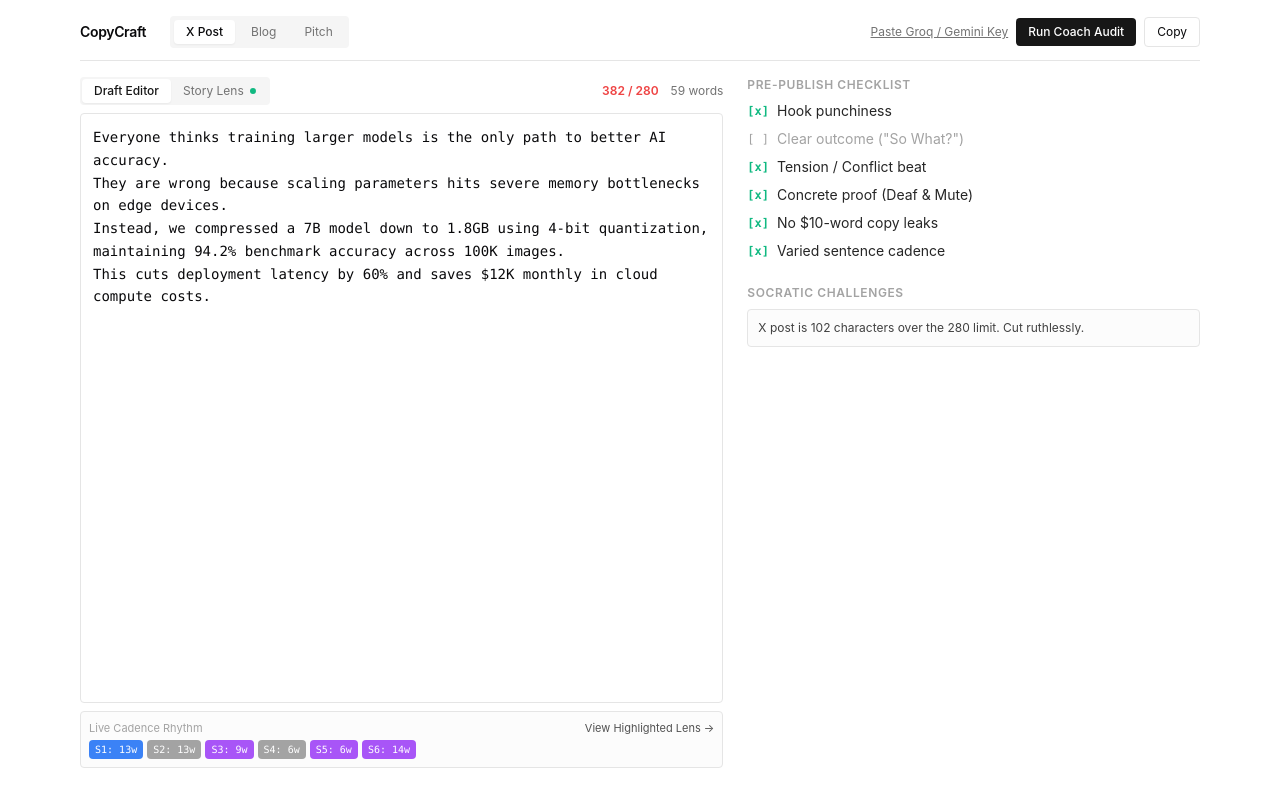
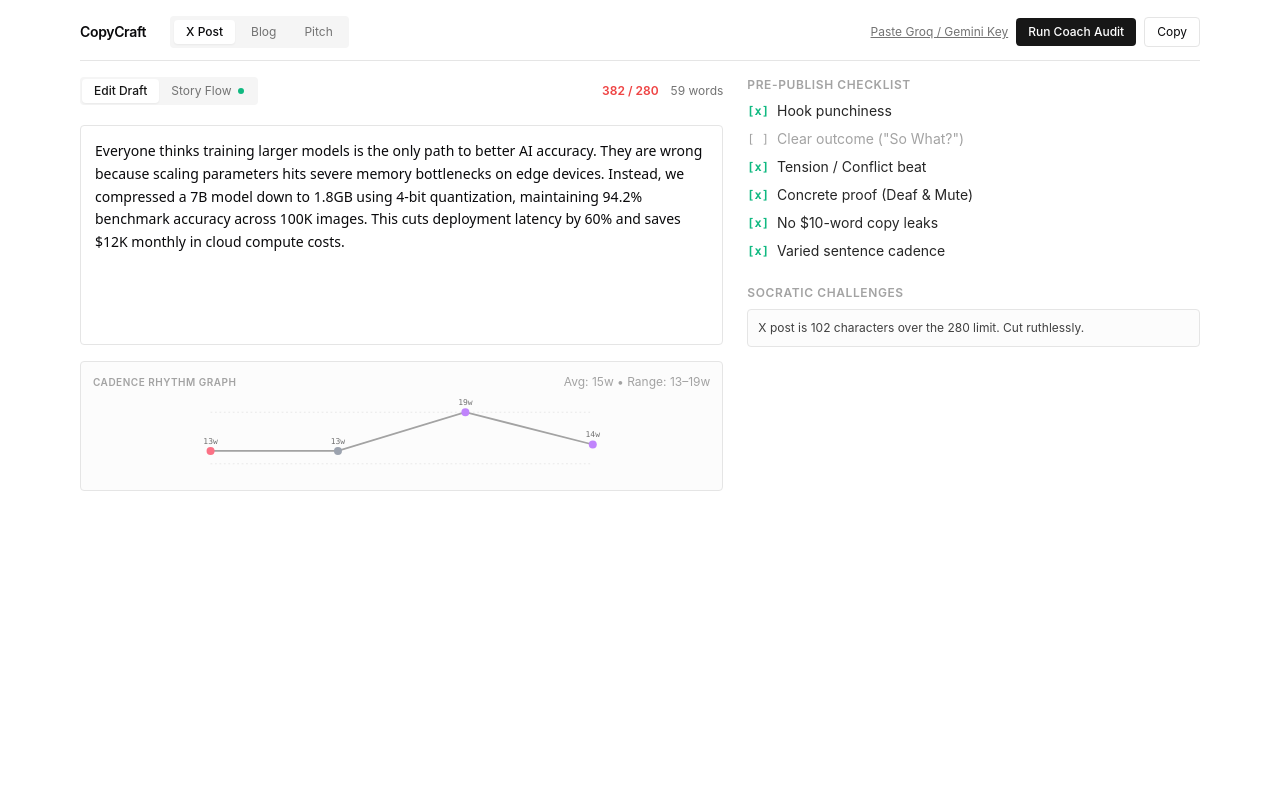
Before and after one commit to kishan-sp/CopyCraft, a Next.js app: page / in a window 1280 px wide. Built offline with nearby package versions, Linux system fonts and the light colour scheme.

Commit message:
Convert Story Lens to continuous inline flow and add cadence line graph

```diff
--- a/src/app/page.tsx
+++ b/src/app/page.tsx
@@ -1,28 +1,25 @@
 'use client';
 
 import { useState, useMemo, useEffect, useTransition } from 'react';
-import { WritingMode, AnalysisResult } from '@/lib/types';
+import { WritingMode, AnalysisResult, SentenceAnalysis } from '@/lib/types';
 import { analyzeLocally } from '@/lib/heuristics';
 
-const SAMPLE_TEXT = `Everyone thinks training larger models is the only path to better AI accuracy.
-They are wrong because scaling parameters hits severe memory bottlenecks on edge devices.
-Instead, we compressed a 7B model down to 1.8GB using 4-bit quantization, maintaining 94.2% benchmark accuracy across 100K images.
-This cuts deployment latency by 60% and saves $12K monthly in cloud compute costs.`;
+const SAMPLE_TEXT = `Everyone thinks training larger models is the only path to better AI accuracy. They are wrong because scaling parameters hits severe memory bottlenecks on edge devices. Instead, we compressed a 7B model down to 1.8GB using 4-bit quantization, maintaining 94.2% benchmark accuracy across 100K images. This cuts deployment latency by 60% and saves $12K monthly in cloud compute costs.`;
 
-const ROLE_STYLES = {
-  hook: 'border-l-4 border-blue-500 bg-blue-500/10 dark:bg-blue-500/20 text-blue-950 dark:text-blue-100 p-2.5 rounded-r',
-  tension: 'border-l-4 border-amber-500 bg-amber-500/10 dark:bg-amber-500/20 text-amber-950 dark:text-amber-100 p-2.5 rounded-r',
-  resolution: 'border-l-4 border-emerald-500 bg-emerald-500/10 dark:bg-emerald-500/20 text-emerald-950 dark:text-emerald-100 p-2.5 rounded-r',
-  proof: 'border-l-4 border-purple-500 bg-purple-500/10 dark:bg-purple-500/20 text-purple-950 dark:text-purple-100 p-2.5 rounded-r',
-  neutral: 'border-l-4 border-neutral-300 dark:border-neutral-700 bg-neutral-100/40 dark:bg-neutral-800/40 p-2.5 rounded-r'
+const ROLE_TEXT_COLORS = {
+  hook: 'text-rose-400 dark:text-rose-400',
+  tension: 'text-orange-400 dark:text-orange-400',
+  resolution: 'text-amber-300 dark:text-amber-300',
+  proof: 'text-purple-400 dark:text-purple-400',
+  neutral: 'text-neutral-400 dark:text-neutral-300'
 };
 
-const ROLE_PILL_STYLES = {
-  hook: 'bg-blue-500 text-white',
-  tension: 'bg-amber-500 text-white',
-  resolution: 'bg-emerald-500 text-white',
-  proof: 'bg-purple-500 text-white',
-  neutral: 'bg-neutral-400 text-white'
+const ROLE_HEX_COLORS: Record<string, string> = {
+  hook: '#fb7185',
+  tension: '#fb923c',
+  resolution: '#facc15',
+  proof: '#c084fc',
+  neutral: '#9ca3af'
 };
 
 const ROLE_LABELS = {
@@ -33,17 +30,138 @@ const ROLE_LABELS = {
   neutral: 'Narrative'
 };
 
+function CadenceLineGraph({ sentences }: { sentences: SentenceAnalysis[] }) {
+  if (sentences.length === 0) {
+    return (
+      <div className="h-20 flex items-center justify-center text-xs text-neutral-400 border border-neutral-200 dark:border-neutral-800 rounded">
+        Cadence graph will plot sentence rhythm as you type
+      </div>
+    );
+  }
+
+  const wordCounts = sentences.map((s) => s.wordCount);
+  const maxWords = Math.max(...wordCounts, 10);
+  const minWords = Math.max(0, Math.min(...wordCounts) - 2);
+  const range = maxWords - minWords || 1;
+
+  const width = 500;
+  const height = 90;
+  const paddingX = 35;
+  const paddingY = 16;
+  const chartWidth = width - paddingX * 2;
+  const chartHeight = height - paddingY * 2;
+
+  const points = sentences.map((s, i) => {
+    const x =
+      sentences.length === 1
+        ? width / 2
+        : paddingX + (i / (sentences.length - 1)) * chartWidth;
+    const y =
+      height - paddingY - ((s.wordCount - minWords) / range) * chartHeight;
+    return { x, y, sentence: s, index: i };
+  });
+
+  const pathD =
+    points.length === 1
+      ? ''
+      : points.reduce(
+          (acc, pt, i) =>
+            `${acc} ${i === 0 ? 'M' : 'L'} ${pt.x.toFixed(1)} ${pt.y.toFixed(1)}`,
+          ''
+        );
+
+  return (
+    <div className="p-3 border border-neutral-200 dark:border-neutral-800 rounded bg-neutral-50/50 dark:bg-neutral-900/40 space-y-2">
+      <div className="flex items-center justify-between text-xs text-neutral-400">
+        <span className="font-semibold uppercase tracking-wider text-[10px]">
+          Cadence Rhythm Graph
+        </span>
+        <span>
+          Avg: {Math.round(wordCounts.reduce((a, b) => a + b, 0) / wordCounts.length)}w •
+          Range: {Math.min(...wordCounts)}–{Math.max(...wordCounts)}w
+        </span>
+      </div>
+
+      <div className="relative w-full overflow-hidden">
+        <svg viewBox={`0 0 ${width} ${height}`} className="w-full h-20 overflow-visible">
+          {/* Reference guides */}
+          <line
+            x1={paddingX}
+            y1={paddingY}
+            x2={width - paddingX}
+            y2={paddingY}
+            stroke="currentColor"
+            strokeDasharray="2 3"
+            className="text-neutral-200 dark:text-neutral-800"
+          />
+          <line
+            x1={paddingX}
+            y1={height - paddingY}
+            x2={width - paddingX}
+            y2={height - paddingY}
+            stroke="currentColor"
+            strokeDasharray="2 3"
+            className="text-neutral-200 dark:text-neutral-800"
+          />
+
+          {/* Cadence Line */}
+          {pathD && (
+            <path
+              d={pathD}
+              fill="none"
+              stroke="currentColor"
+              strokeWidth="2"
+              className="text-neutral-400 dark:text-neutral-600"
+            />
+          )}
+
+          {/* Points */}
+          {points.map((pt) => {
+            const roleColor = ROLE_HEX_COLORS[pt.sentence.role] || '#9ca3af';
+            return (
+              <g key={pt.index} className="group cursor-pointer">
+                <circle
+                  cx={pt.x}
+                  cy={pt.y}
+                  r={pt.sentence.isMonotonous ? '6' : '4.5'}
+                  fill={roleColor}
+                  stroke={pt.sentence.isMonotonous ? '#ef4444' : 'transparent'}
+                  strokeWidth={pt.sentence.isMonotonous ? '2' : '0'}
+                  className="transition-transform hover:scale-125"
+                />
+                <text
+                  x={pt.x}
+                  y={pt.y - 8}
+                  textAnchor="middle"
+                  className="text-[9px] fill-neutral-500 font-mono"
+                >
+                  {pt.sentence.wordCount}w
+                </text>
+              </g>
+            );
+          })}
+        </svg>
+      </div>
+
+      {sentences.some((s) => s.isMonotonous) && (
+        <p className="text-[11px] text-amber-500">
+          Monotony warning: flat cadence detected on identical sentence lengths.
+        </p>
+      )}
+    </div>
+  );
+}
+
 export default function Page() {
   const [text, setText] = useState(SAMPLE_TEXT);
   const [mode, setMode] = useState<WritingMode>('x');
-  const [view, setView] = useState<'draft' | 'lens'>('draft');
+  const [view, setView] = useState<'draft' | 'story'>('draft');
   const [apiKey, setApiKey] = useState('');
   const [showKeyInput, setShowKeyInput] = useState(false);
   const [isAuditing, startAuditing] = useTransition();
   const [auditResult, setAuditResult] = useState<AnalysisResult | null>(null);
   const [copied, setCopied] = useState(false);
 
-  // Load API key from localStorage on mount
   useEffect(() => {
     const saved = localStorage.getItem('copycraft_api_key');
     if (saved) setApiKey(saved);
@@ -54,7 +172,6 @@ export default function Page() {
     localStorage.setItem('copycraft_api_key', key);
   };
 
-  // Instant local deterministic analysis on every keystroke
   const localAnalysis = useMemo(() => analyzeLocally(text, mode), [text, mode]);
   const activeAnalysis = auditResult || localAnalysis;
 
@@ -167,10 +284,10 @@ export default function Page() {
 
       {/* Main Split Interface */}
       <main className="grid grid-cols-1 md:grid-cols-12 gap-6 flex-1 py-4">
-        {/* Left Column: Canvas */}
-        <section className="md:col-span-7 flex flex-col">
-          <div className="flex items-center justify-between pb-2 text-xs text-neutral-500">
-            {/* Prominent Tab Switcher */}
+        {/* Left Column: Canvas & Cadence Graph */}
+        <section className="md:col-span-7 flex flex-col space-y-4">
+          <div className="flex items-center justify-between pb-1 text-xs text-neutral-500">
+            {/* View switcher: Raw Editor vs Continuous Story Flow */}
             <div className="flex bg-neutral-100 dark:bg-neutral-900 p-0.5 rounded">
               <button
                 onClick={() => setView('draft')}
@@ -180,17 +297,17 @@ export default function Page() {
                     : 'text-neutral-500 hover:text-neutral-900 dark:hover:text-neutral-100'
                 }`}
               >
-                Draft Editor
+                Edit Draft
               </button>
               <button
-                onClick={() => setView('lens')}
+                onClick={() => setView('story')}
                 className={`px-3 py-1 rounded transition text-xs flex items-center gap-1.5 ${
-                  view === 'lens'
+                  view === 'story'
                     ? 'bg-white dark:bg-neutral-800 font-medium shadow-sm text-neutral-900 dark:text-neutral-100'
                     : 'text-neutral-500 hover:text-neutral-900 dark:hover:text-neutral-100'
                 }`}
               >
-                <span>Story Lens</span>
+                <span>Story Flow</span>
                 <span className="w-1.5 h-1.5 rounded-full bg-emerald-500"></span>
               </button>
             </div>
@@ -203,71 +320,45 @@ export default function Page() {
             </div>
           </div>
 
+          {/* Canvas View */}
           {view === 'draft' ? (
-            <div className="flex-1 flex flex-col space-y-2">
             <textarea
               value={text}
               onChange={(e) => setText(e.target.value)}
               placeholder="Write raw draft here..."
-                className="flex-1 w-full p-3 border border-neutral-200 dark:border-neutral-800 rounded bg-transparent font-mono text-sm leading-relaxed resize-none focus:outline-none focus:ring-1 focus:ring-neutral-400 min-h-[340px]"
+              className="w-full p-3.5 border border-neutral-200 dark:border-neutral-800 rounded bg-transparent font-sans text-sm leading-relaxed resize-none focus:outline-none focus:ring-1 focus:ring-neutral-400 min-h-[220px]"
             />
-
-              {/* Real-time Sentence Cadence Strip under Editor */}
-              {activeAnalysis.sentences.length > 0 && (
-                <div className="p-2 border border-neutral-200 dark:border-neutral-800 rounded bg-neutral-50/50 dark:bg-neutral-900/30">
-                  <div className="text-[11px] text-neutral-400 mb-1 flex justify-between">
-                    <span>Live Cadence Rhythm</span>
-                    <button
-                      onClick={() => setView('lens')}
-                      className="text-neutral-600 dark:text-neutral-300 hover:underline"
+          ) : (
+            /* Continuous Inline Colored Paragraph */
+            <div
+              onClick={() => setView('draft')}
+              title="Click to edit"
+              className="w-full p-4 border border-neutral-200 dark:border-neutral-800 rounded bg-neutral-50/50 dark:bg-neutral-900/40 text-sm leading-relaxed min-h-[220px] cursor-text"
             >
-                      View Highlighted Lens &rarr;
-                    </button>
-                  </div>
-                  <div className="flex flex-wrap gap-1">
+              {activeAnalysis.sentences.length === 0 ? (
+                <p className="text-neutral-400">Write text in Edit Draft to view story flow.</p>
+              ) : (
+                <p className="inline leading-relaxed">
                   {activeAnalysis.sentences.map((s, idx) => (
                     <span
-                        key={idx}
-                        className={`text-[10px] px-1.5 py-0.5 rounded font-mono ${ROLE_PILL_STYLES[s.role]}`}
-                        title={`${ROLE_LABELS[s.role]}: ${s.wordCount} words`}
+                      key={s.id || idx}
+                      className={`${ROLE_TEXT_COLORS[s.role]} ${
+                        s.leaks.length > 0 ? 'underline decoration-wavy decoration-red-500' : ''
+                      } transition-opacity mr-1.5`}
+                      title={`${ROLE_LABELS[s.role]} • ${s.wordCount} words${
+                        s.leaks.length > 0 ? ` • Leak: ${s.leaks.join(', ')}` : ''
+                      }`}
                     >
-                        S{idx + 1}: {s.wordCount}w
+                      {s.text}
                     </span>
                   ))}
-                  </div>
-                </div>
-              )}
-            </div>
-          ) : (
-            <div className="flex-1 p-3 border border-neutral-200 dark:border-neutral-800 rounded space-y-2.5 overflow-y-auto min-h-[380px]">
-              {activeAnalysis.sentences.length === 0 ? (
-                <p className="text-neutral-400 text-sm">Write or paste text in the Draft Editor to view highlighted sentences.</p>
-              ) : (
-                activeAnalysis.sentences.map((s, idx) => (
-                  <div key={s.id || idx} className={`${ROLE_STYLES[s.role]} space-y-1`}>
-                    <div className="flex items-center justify-between text-[11px] font-semibold opacity-80">
-                      <span>{ROLE_LABELS[s.role]}</span>
-                      <span>{s.wordCount} words</span>
-                    </div>
-                    <p className="text-sm leading-relaxed font-sans">
-                      {s.text}
                 </p>
-                    {s.isMonotonous && (
-                      <p className="text-xs text-amber-600 dark:text-amber-400 font-medium">Monotonous length: matches adjacent sentence lengths.</p>
-                    )}
-                    {s.leaks.length > 0 && (
-                      <div className="text-xs text-red-600 dark:text-red-400 font-medium">
-                        Leak: {s.leaks.join(', ')}
-                      </div>
-                    )}
-                    {s.tip && (
-                      <p className="text-xs opacity-75 italic">{s.tip}</p>
-                    )}
-                  </div>
-                ))
               )}
             </div>
           )}
+
+          {/* Visual Cadence Line Graph */}
+          <CadenceLineGraph sentences={activeAnalysis.sentences} />
         </section>
 
         {/* Right Column: Pre-Publish Checklist & Coach Audit */}
--- a/src/lib/heuristics.ts
+++ b/src/lib/heuristics.ts
@@ -18,11 +18,25 @@ const OUTCOME_REGEX = /\b(save|saving|make|making|cut|cutting|reduce|reducing|bo
 
 export function splitIntoSentences(text: string): string[] {
   if (!text || !text.trim()) return [];
-  const matches = text.match(/[^.!?\n]+([.!?]+|\n+|$)/g);
-  if (!matches) return [text];
-  return matches
-    .map(s => s.trim())
-    .filter(s => s.length > 0);
+
+  // Protect decimals (e.g. 1.8GB, 94.2%) and abbreviations (e.g. e.g., i.e., vs., Dr.)
+  // Split on [.!?] only when:
+  // 1. Not preceded by a digit and dot (e.g. 1. or 94.)
+  // 2. Not preceded by common abbreviations
+  // 3. Followed by whitespace and capital letter, quote, or end of text
+  const sentenceEndRegex = /(?<=[.!?])(?<!\d\.)(?<!\b(?:e\.g|i\.e|vs|mr|mrs|dr|prof)\.)\s+(?=[A-Z0-9"'\n]|$)/gi;
+
+  const paragraphs = text.split(/\n+/);
+  const result: string[] = [];
+
+  for (const para of paragraphs) {
+    const trimmed = para.trim();
+    if (!trimmed) continue;
+    const sentences = trimmed.split(sentenceEndRegex).map(s => s.trim()).filter(Boolean);
+    result.push(...sentences);
+  }
+
+  return result.length > 0 ? result : [text.trim()];
 }
 
 export function analyzeLocally(text: string, mode: WritingMode = 'x'): AnalysisResult {
@@ -102,7 +116,7 @@ export function analyzeLocally(text: string, mode: WritingMode = 'x'): AnalysisR
 
   const challenges: string[] = [];
   if (isBlank) {
-    challenges.push("Write or paste a draft to begin Socratic evaluation.");
+    challenges.push("Write or paste a draft to begin real-time evaluation.");
   } else {
     if (!hasTensionOverall) {
       challenges.push("Your story is purely linear (and then... and then...). Insert a 'But' or conflict beat to create tension.");
@@ -121,7 +135,6 @@ export function analyzeLocally(text: string, mode: WritingMode = 'x'): AnalysisR
     }
   }
 
-  // Pre-publish checklist: strictly false when blank
   const checklist: PrePublishChecklist = {
     strongHook: !isBlank && analyzedSentences.length > 0 && analyzedSentences[0].wordCount <= 25,
     clearOutcome: !isBlank && (hasOutcomeOverall || (mode === 'pitch' && totalWords > 10)),
```
Lines whose indentation alone changed are shown as unchanged.
